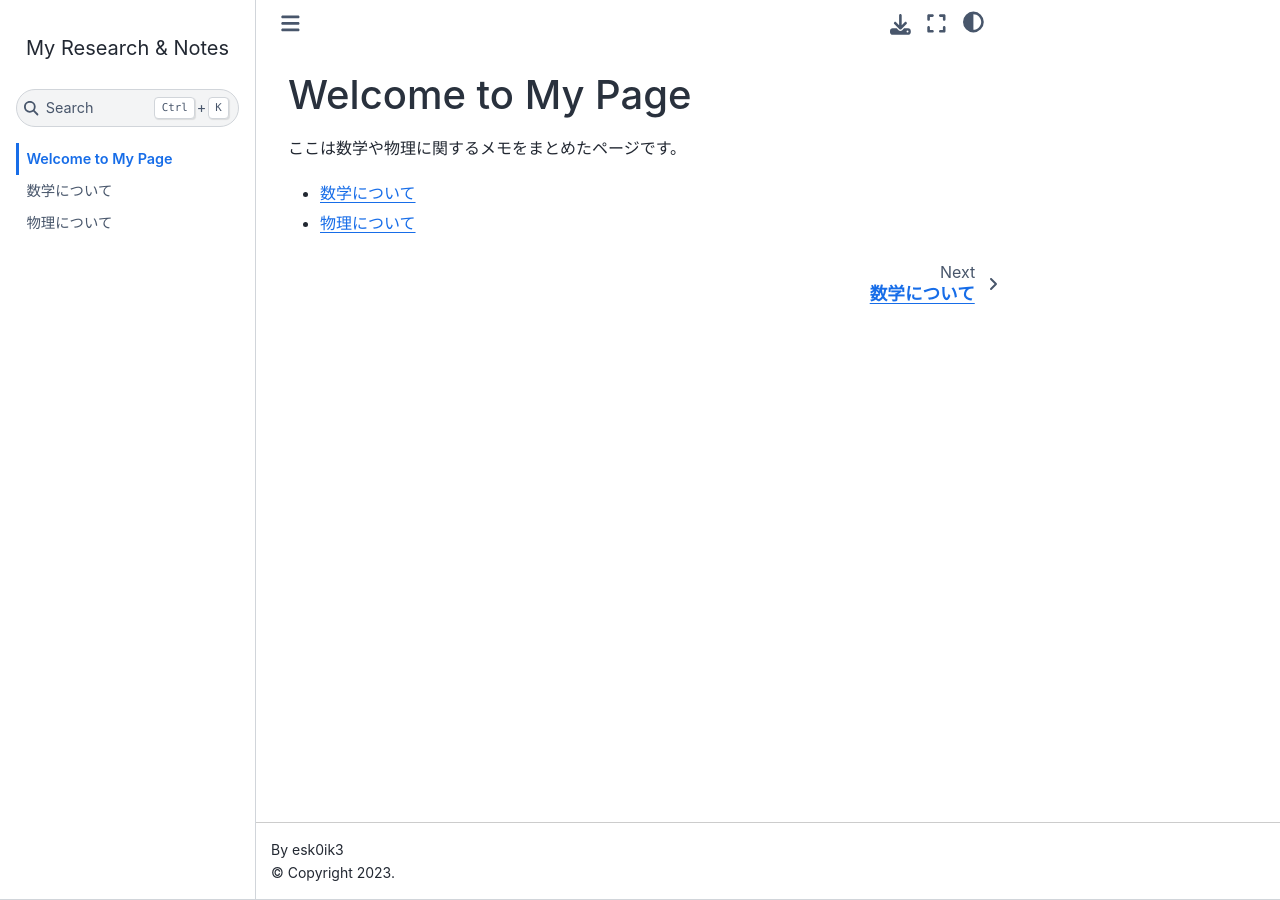
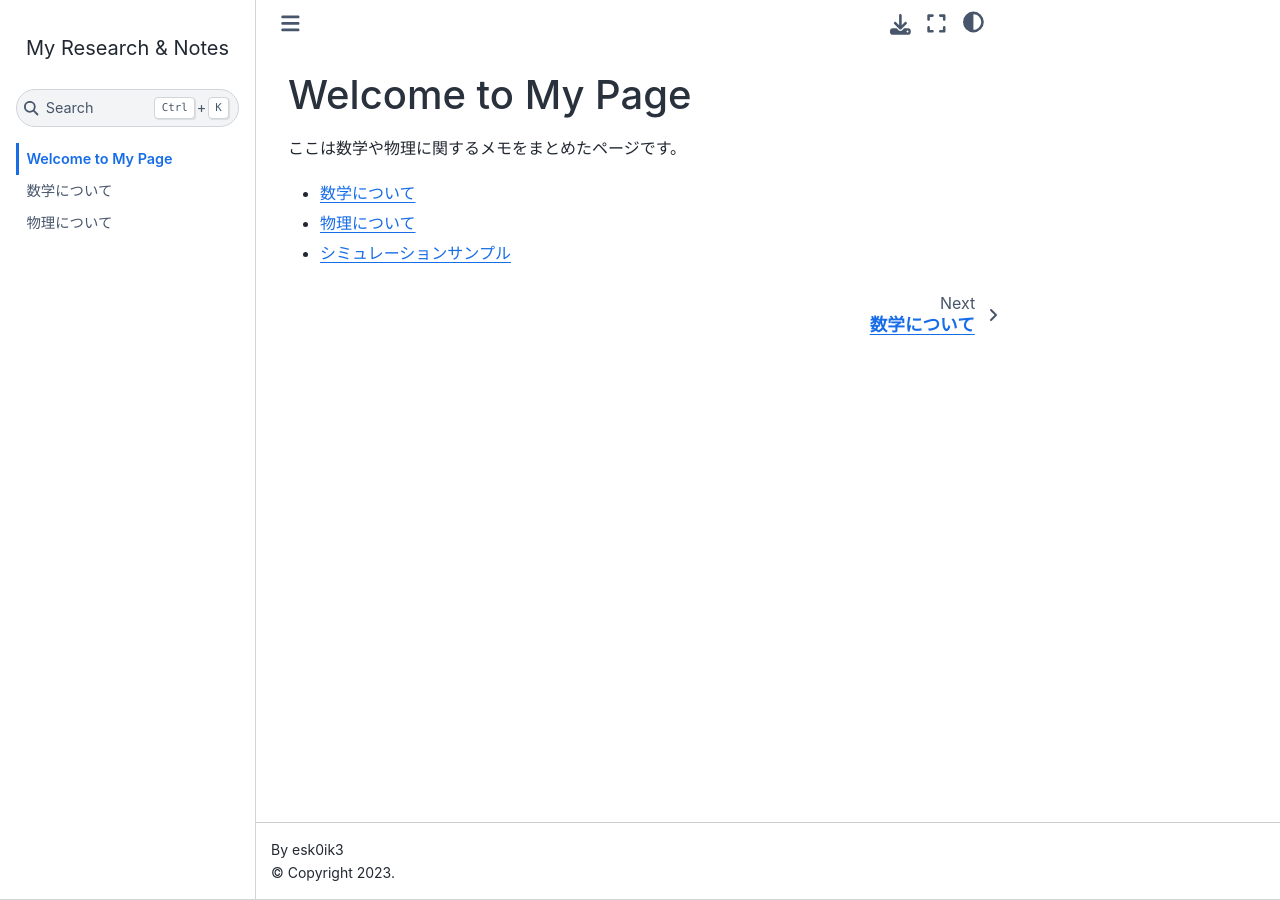
Before and after one commit to esk0ik3/esk0ik3.github.io, a Jupyter Book: the page built from index.md, in a window 1280 px wide. Built offline with Jupyter Book 1.0.4 settings and Sphinx 7.4.7 and the Sphinx Book theme 1.1.4, drawn with Linux system fonts in a browser that asks for light colours.

Commit message:
Update index.md

```diff
--- a/index.md
+++ b/index.md
@@ -4,3 +4,4 @@
 
 * [数学について](math.md)
 * [物理について](physics.md)
+* [シミュレーションサンプル](simulation.ipynb)
```
